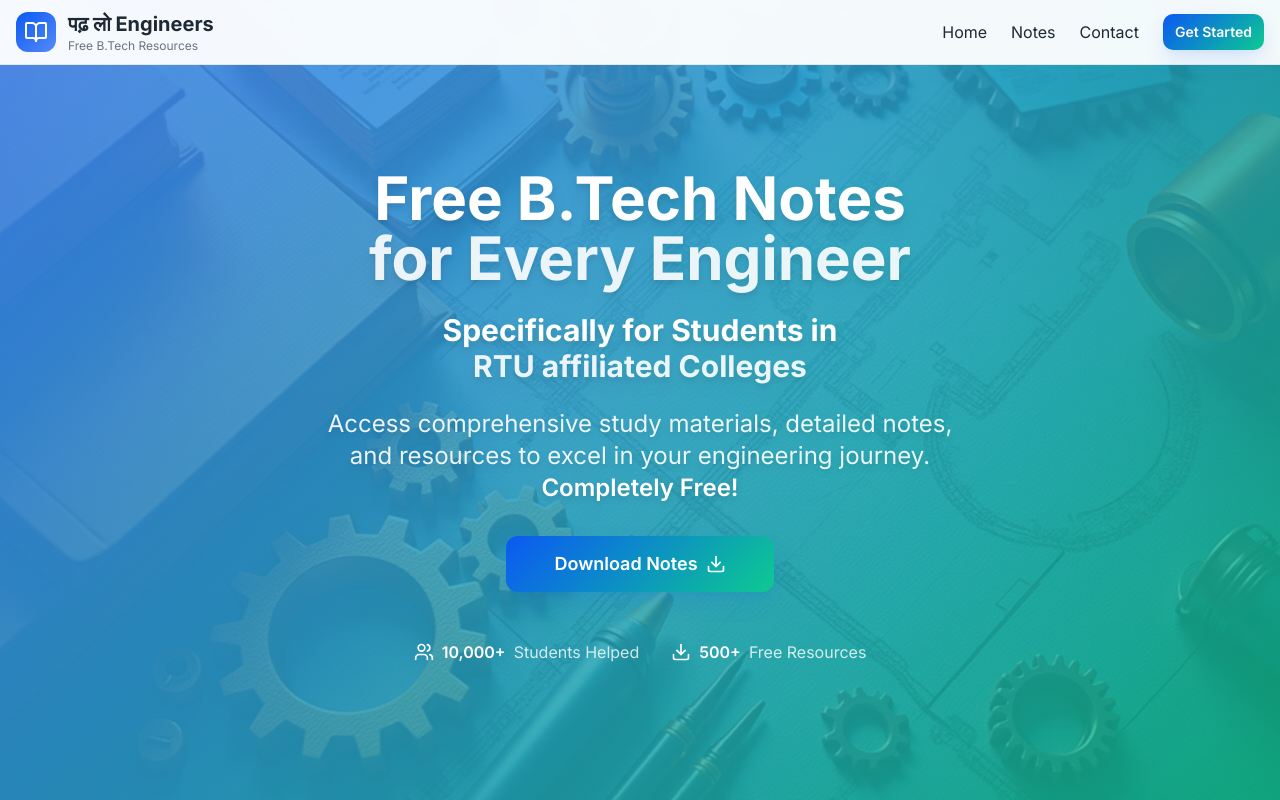
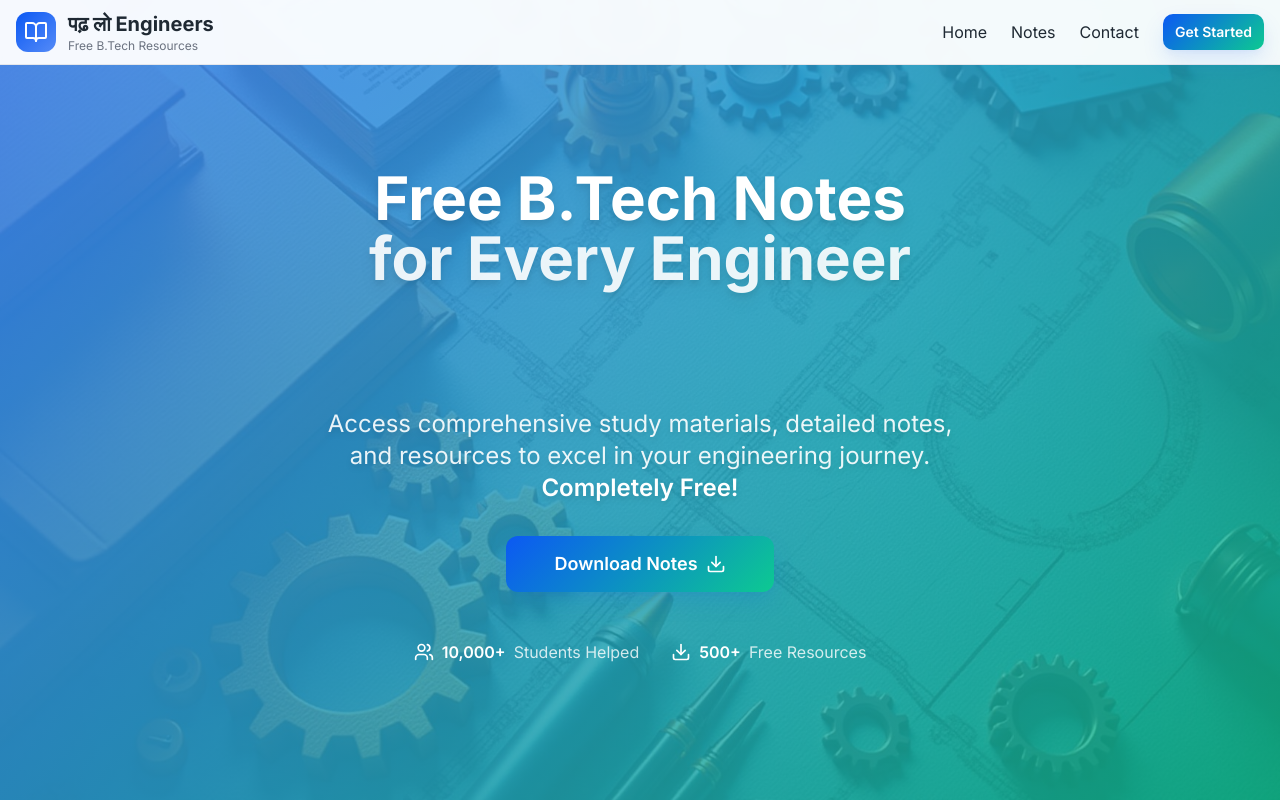
Before and after one commit to newdaksh/padhlo-engineers-notes, a React (Vite) app: page / in a window 1280 px wide. Shown: the top 800 px of the page. Built offline with nearby package versions, Linux system fonts and the light colour scheme.

Commit message:
Add gradient text color
Apply a gradient text color to the hero section heading, transitioning from reddish to orange to violet, to match the website's theme.

```diff
--- a/src/components/Hero.tsx
+++ b/src/components/Hero.tsx
@@ -18,12 +18,12 @@ export function Hero() {
             <span className="text-white/90 drop-shadow-lg">for Every Engineer</span>
           </h1>
 
-          <h2 className="text-xl md:text-3xl font-bold mb-6 leading-tight text-white">
+          <h2 className="text-xl md:text-3xl font-bold mb-6 leading-tight bg-gradient-to-r from-red-400 via-orange-400 to-violet-400 bg-clip-text text-transparent">
             <span className="drop-shadow-lg">
               Specifically for Students in
             </span>
             <br />
-            <span className="text-white/90 drop-shadow-lg">RTU affiliated Colleges</span>
+            <span className="drop-shadow-lg">RTU affiliated Colleges</span>
           </h2>
 
           <p className="text-xl md:text-2xl text-white/90 mb-8 max-w-2xl mx-auto leading-relaxed drop-shadow-md">
```
